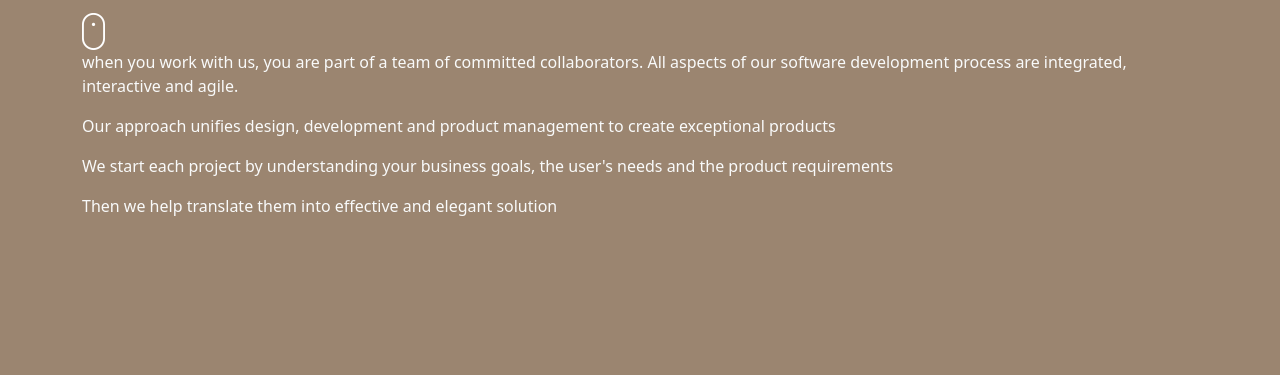
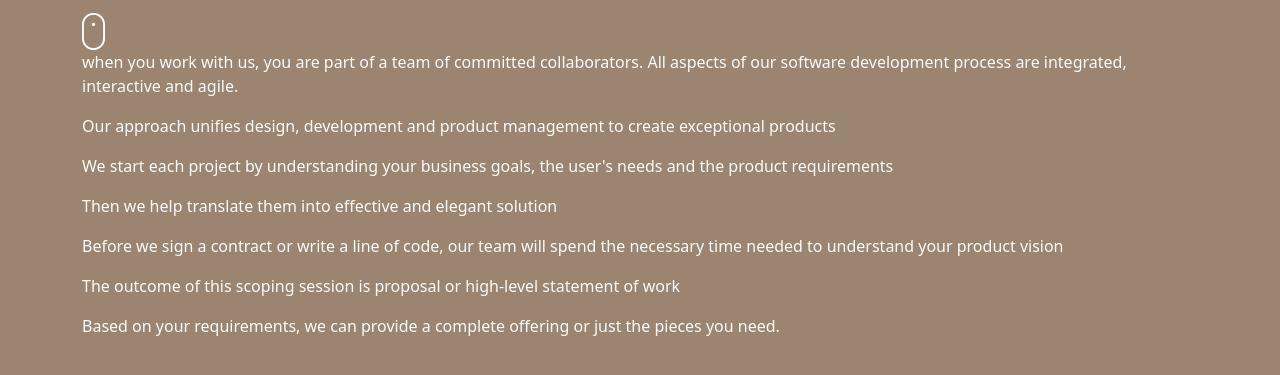
Before and after one commit to nickobrad/delani_studio, a plain HTML site: page index.html in a window 1280 px wide. Shown: the part 235-610 px from the top of the page. Drawn offline with nearby package versions, Linux system fonts and the light colour scheme.

Commit message:
Services section completed

```diff
--- a/index.html
+++ b/index.html
@@ -45,7 +45,9 @@
 
     <div class="container" id="services">
         <div class="services">
-
+            <p>Before we sign a contract or write a line of code, our team will spend the necessary time needed to understand your product vision</p>
+            <p>The outcome of this scoping session is proposal or high-level statement of work</p>
+            <p>Based on your requirements, we can provide a complete offering or just the pieces you need.</p>
         </div>
     </div>
 
```
